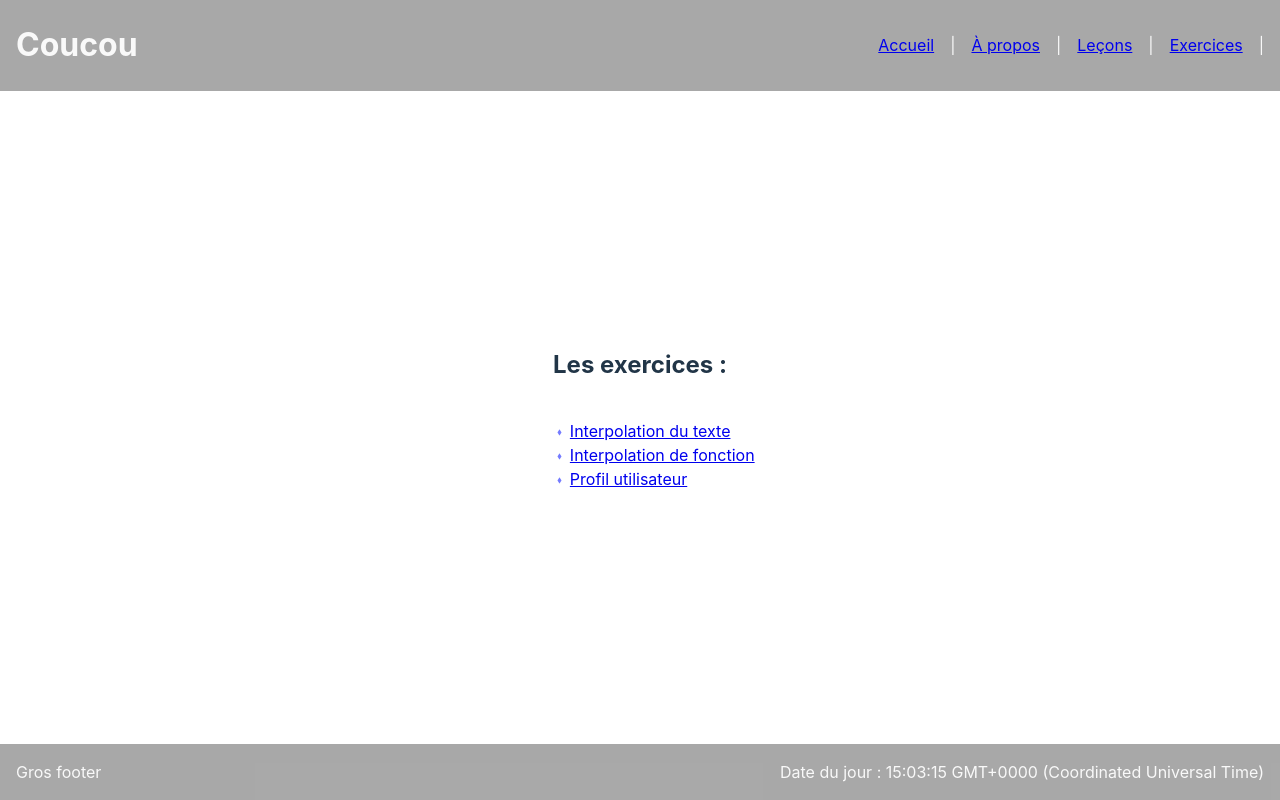
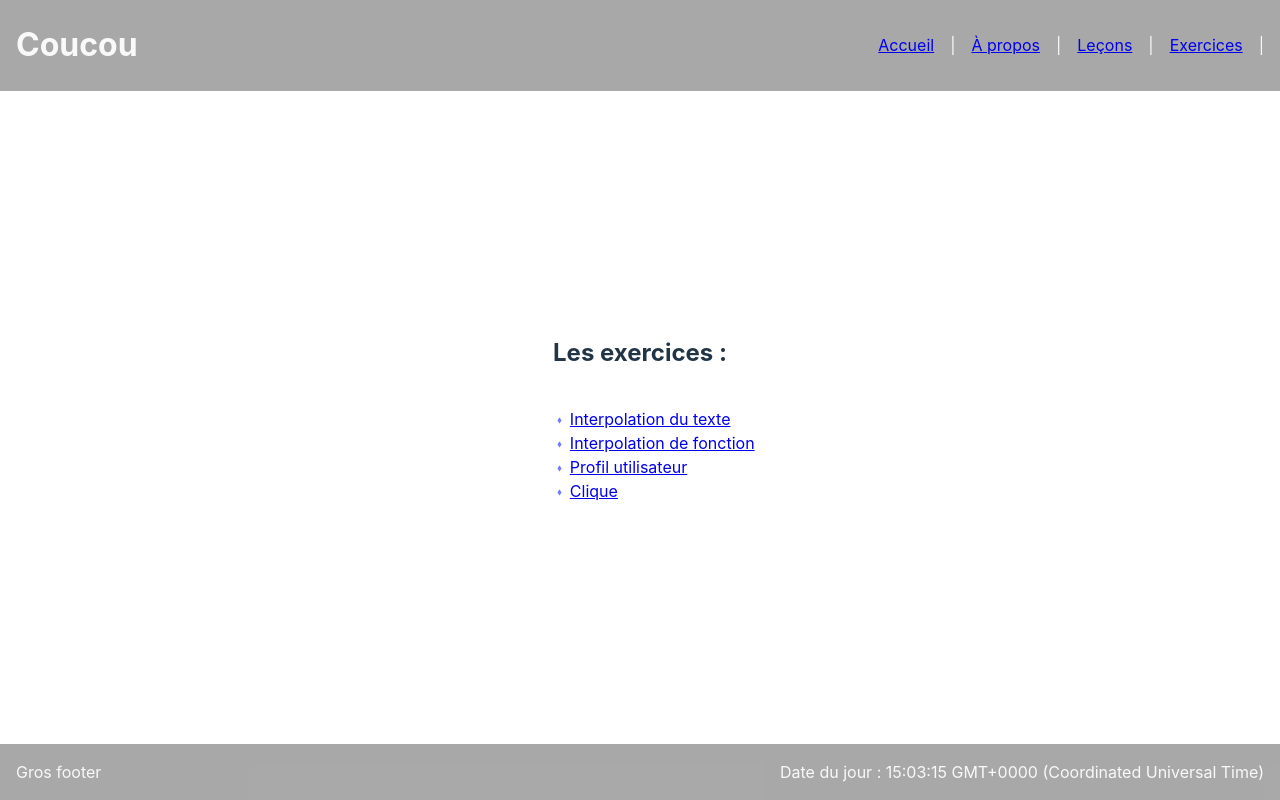
Before and after one commit to Cemus/vue-testing, a Vue app: page /exercises in a window 1280 px wide. Built offline with nearby package versions, Linux system fonts and the light colour scheme.

Commit message:
Add accumulator

```diff
--- /dev/null
+++ b/src/components/exercises/ExerciseEvent.vue
@@ -0,0 +1,50 @@
+<template>
+  <h2>Les événements :</h2>
+  <div>
+    <h4>Ajouter une valeur spécifique :</h4>
+    <input type="number" v-model="valueToAdd" />
+  </div>
+  <div>
+    <button class="left" @click="reduceValue">Moins</button>
+    <p>
+      Le nombre : <span>{{ nombre }}</span>
+    </p>
+    <button class="right" @click="addValue">Plus</button>
+  </div>
+</template>
+
+<script>
+import { ref } from "vue";
+
+export default {
+  setup() {
+    const nombre = ref(0);
+    const valueToAdd = ref(1);
+    const addValue = () => {
+      nombre.value += parseInt(valueToAdd.value);
+    };
+    const reduceValue = () => {
+      nombre.value -= parseInt(valueToAdd.value);
+    };
+    const addSpecificValue = (value) => {
+      valueToAdd.value = value;
+    };
+    return {
+      nombre,
+      addValue,
+      reduceValue,
+      addSpecificValue,
+      valueToAdd,
+    };
+  },
+};
+</script>
+
+<style scoped>
+div {
+  display: flex;
+  align-items: center;
+  justify-content: center;
+  gap: 1rem;
+}
+</style>
--- a/src/router/index.js
+++ b/src/router/index.js
@@ -22,12 +22,13 @@ const router = createRouter({
     {
       path: "/lessons/interpolation-text",
       name: "TextInterpolation",
-      component: () => import("../views/lessons/LessonTextInterpolation.vue"),
+      component: () =>
+        import("../components/lessons/LessonTextInterpolation.vue"),
     },
     {
       path: "/lessons/directives",
       name: "Directives",
-      component: () => import("../views/lessons/LessonDirectives.vue"),
+      component: () => import("../components/lessons/LessonDirectives.vue"),
     },
     {
       path: "/exercises",
@@ -37,17 +38,22 @@ const router = createRouter({
     {
       path: "/exercises/text",
       name: "ExerciceText",
-      component: () => import("../views/exercises/ExerciseText.vue"),
+      component: () => import("../components/exercises/ExerciseText.vue"),
     },
     {
       path: "/exercises/functions",
       name: "ExerciceFunction",
-      component: () => import("../views/exercises/ExerciseFunction.vue"),
+      component: () => import("../components/exercises/ExerciseFunction.vue"),
     },
     {
       path: "/exercises/profile",
-      name: "ExerciceFunction",
-      component: () => import("../views/exercises/ExerciseProfile.vue"),
+      name: "ExerciceProfile",
+      component: () => import("../components/exercises/ExerciseProfile.vue"),
+    },
+    {
+      path: "/exercises/events",
+      name: "Events",
+      component: () => import("../components/exercises/ExerciseEvent.vue"),
     },
     {
       path: "/:pathMatch(.*)*",
--- a/src/views/Exercises.vue
+++ b/src/views/Exercises.vue
@@ -13,6 +13,9 @@
       <li>
         <router-link to="/exercises/profile">Profil utilisateur</router-link>
       </li>
+      <li>
+        <router-link to="/exercises/events">Clique</router-link>
+      </li>
     </ul>
   </div>
 </template>
```
Also changed, not shown: src/components/exercises/ExerciseFunction.vue (renamed from src/views/exercises/ExerciseFunction.vue), src/components/exercises/ExerciseProfile.vue (renamed from src/views/exercises/ExerciseProfile.vue), src/components/exercises/ExerciseText.vue (renamed from src/views/exercises/ExerciseText.vue), src/components/lessons/LessonDirectives.vue (renamed from src/views/lessons/LessonDirectives.vue), src/components/lessons/LessonTextInterpolation.vue (renamed from src/views/lessons/LessonTextInterpolation.vue).
